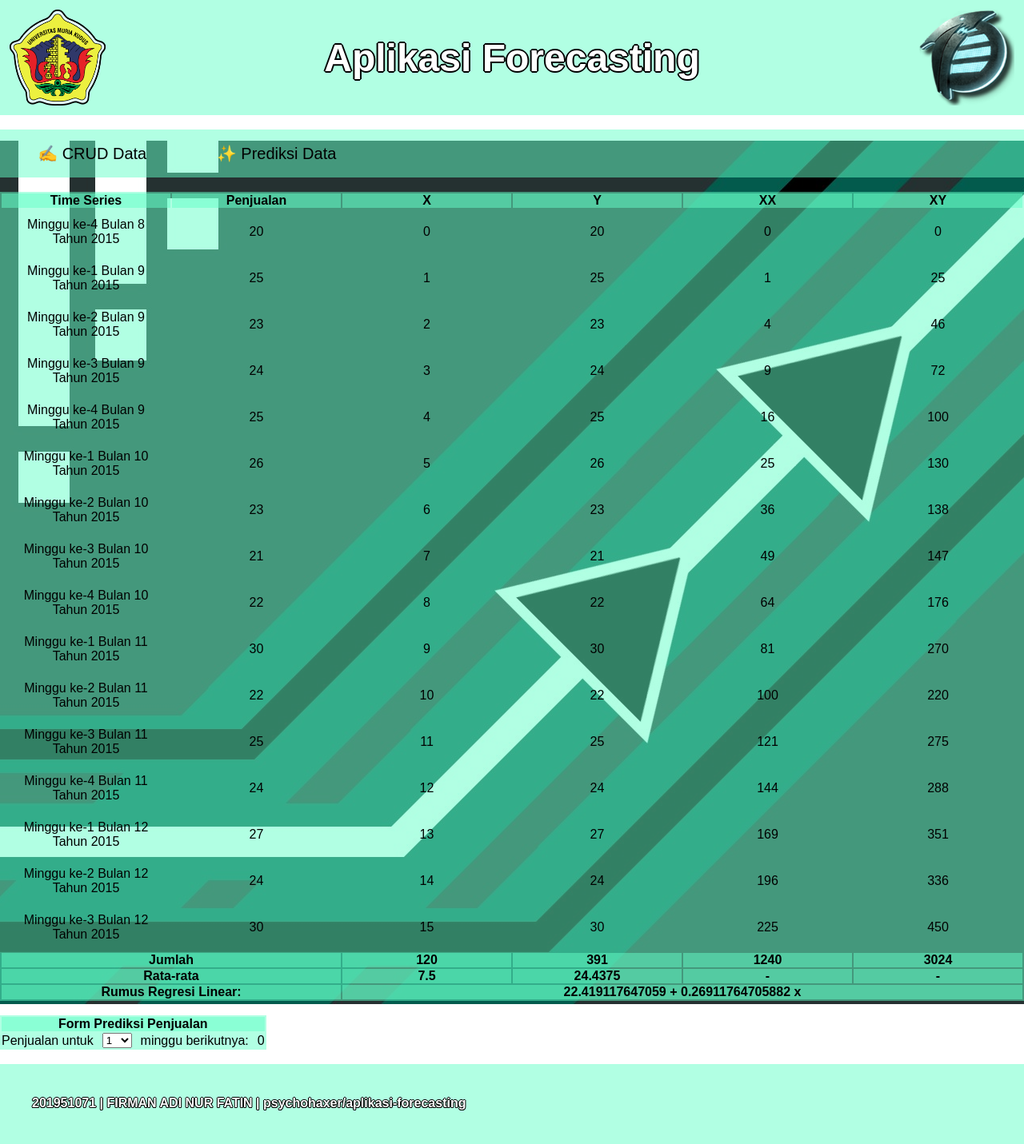
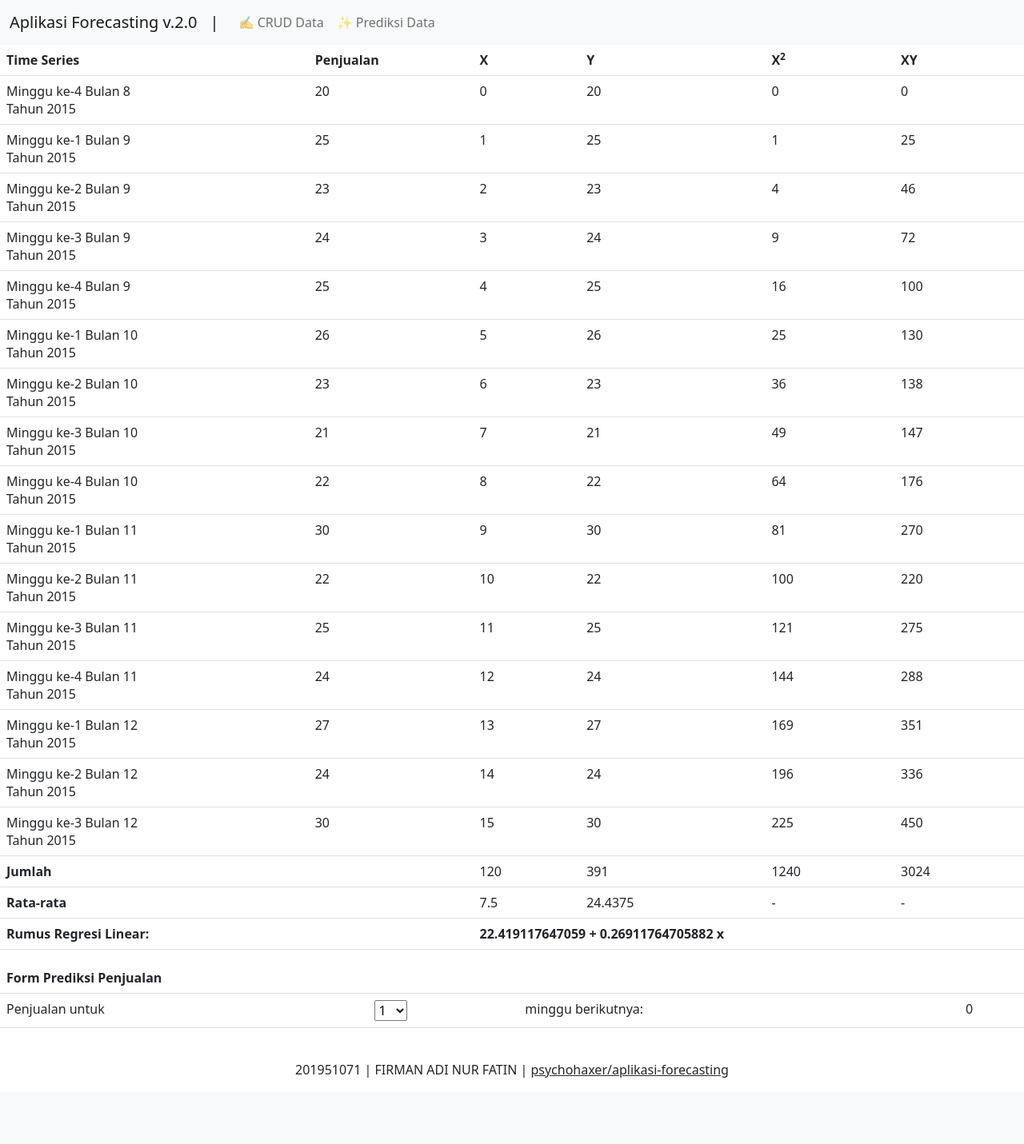
Before and after one commit to psychohaxer/aplikasi-forecasting-v2, a PHP site: page /perkiraan.php in a window 1280 px wide. Shown: the whole page at 80% size. After the commit the page ends 1348 px from the top, so only its background shows below. Run offline with PHP 8.4, Linux system fonts and the light colour scheme; data comes from the database, SQL or seed files in the repository; lists and menus that the app fills with data are empty.

Commit message:
tweaking almost done, I'm sleepy

```diff
--- /dev/null
+++ b/css/custom.css
@@ -0,0 +1,6 @@
+.kontainer{
+    margin-top: 50px;
+    margin-bottom: 50px;
+    margin-left: 50px;
+    margin-right: 50px;
+}
--- a/footer.php
+++ b/footer.php
@@ -1 +1,5 @@
-<div id="about"><h4> 201951071 | FIRMAN ADI NUR FATIN | <a id="repo" href="https://github.com/psychohaxer/aplikasi-forecasting">psychohaxer/aplikasi-forecasting</a></h4></div>
+        <div id="about" class="d-flex justify-content-center">
+            <p class="text-center">201951071 | FIRMAN ADI NUR FATIN | <a class="text-reset" href="https://github.com/psychohaxer/aplikasi-forecasting">psychohaxer/aplikasi-forecasting</a></p>
+        </div>
+    </body>
+</html>
--- a/header.php
+++ b/header.php
@@ -1,18 +1,51 @@
-<table border="0px" width="100%" id="kop">
-    <tr id=kop>
-        <td width="10%"><img src="img/Logo1.png" height="120px" width="120px" border="10px" id="kop"> </td>
-        <td width="80%" id="judul"> <h1 id="judul"><center> Aplikasi Forecasting </center></h1> </td>
-        <td width="10%"><img src="img/Logo2.png" height="120px" width="120px" border="10px" id="kop"> </td>
-    </tr>
-</table>
+<?php
+    include_once 'operation/penjualan.php';
+    include_once 'operation/backend_lihat.php';
+    include_once 'operation/backend_perkiraan.php'
+?>
 
-<br>
+<html>
+    <head>
+        <!-- Judul halaman -->
+        <title>Aplikasi Forecasting v.2.0</title>
 
-<nav id="header">
-    <ul id="navbar">
-        <a href="lihat.php"> <li>✍ CRUD Data </li> </a>
-        <a href="perkiraan.php"> <li>✨ Prediksi Data </li> </a>
-    </ul>
-</nav>
+        <!-- Mengatur pengkodean karakter dan viewport untuk responsivitas -->
+        <meta charset="utf-8">
+        <meta name="viewport" content="width=device-width, initial-scale=1">
 
-<br>
+        <!-- Memasukkan file CSS Bootstrap -->
+        <link rel="stylesheet" href="css/bootstrap.css">
+        <link rel="stylesheet" href="css/custom.css">
+
+        <!-- Mengatur favicon untuk situs web -->
+        <link rel="shortcut icon" href="img/favicon.ico" type="image/x-icon">
+
+        <script>
+            function hitung(value){
+                window.location.href="perkiraan.php?estimasi=" + value;
+            }
+        </script>
+    </head>
+    <body>
+        <nav class="navbar navbar-expand-lg navbar-light bg-light">
+            <div class="container-fluid">
+                <!-- Merek navbar -->
+                <a class="navbar-brand" href="#">Aplikasi Forecasting v.2.0</a>
+                <a class="navbar-brand" href="#">|</a>
+                <!-- Tombol toggle untuk tampilan responsif pada perangkat mobile -->
+                <button class="navbar-toggler" type="button" data-bs-toggle="collapse" data-bs-target="#navbarNav" aria-controls="navbarNav" aria-expanded="false" aria-label="Toggle navigation">
+                    <span class="navbar-toggler-icon"></span>
+                </button>
+                <!-- Daftar menu navbar -->
+                <div class="collapse navbar-collapse" id="navbarNav">
+                    <ul class="navbar-nav">
+                        <li class="nav-item">
+                            <a class="nav-link" href="lihat.php">✍ CRUD Data</a>
+                        </li>
+                        <li class="nav-item">
+                            <a class="nav-link" href="perkiraan.php">✨ Prediksi Data</a>
+                        </li>
+                    </ul>
+                </div>
+            </div>
+        </nav>
--- a/perkiraan.php
+++ b/perkiraan.php
@@ -1,84 +1,55 @@
-<?php
-    include_once 'operation/penjualan.php';
-    include_once 'operation/backend_perkiraan.php'
-?>
-
-<html>
-    <head>
-        <title> Aplikasi Forecasting </title>
-
-        <link rel="stylesheet" type="text/css" href="css/screen.css">
-        <link rel="stylesheet" type="text/css" href="css/object.css">
-        <link rel="stylesheet" type="text/css" href="css/style.css">
-
-        <style ="text/css">
-            body {
-                background-image:url("img/haihead.jpg");
-                background-repeat:no-repeat;
-                background-position:center;
-                background-attachment:fixed;
-            }
-        </style>
-
-        <link rel="shortcut icon" href="img/favicon.ico" type="image/x-icon">
-
-        <script>
-            function hitung(value){
-                window.location.href="perkiraan.php?estimasi=" + value;
-            }
-        </script>
-    </head>
-    <body>
-
         <?php include 'header.php' ?>
 
         <div id="datacontainer">
-            <table id="data">
+        <table id="data" class="table">
+            <thead>
                 <tr>
-                    <th id="judul"> Time Series </th>
-                    <th id="judul"> Penjualan </th>
-                    <th id="judul"> X </th>
-                    <th id="judul"> Y </th>
-                    <th id="judul"> XX </th>
-                    <th id="judul"> XY </th>
+                    <th scope="col">Time Series</th>
+                    <th scope="col">Penjualan</th>
+                    <th scope="col">X</th>
+                    <th scope="col">Y</th>
+                    <th scope="col">X<sup>2</sup></th>
+                    <th scope="col">XY</th>
                 </tr>
+            </thead>
+            <tbody>
                 <?php
                 $arrayData = Penjualan::readAllData();
-                    foreach ($arrayData as $data){
+                foreach ($arrayData as $data) {
                     ?>
-                <tr id="ramalan">
-                    <td id="ramalan"><aaa><?php echo "Minggu ke-" , $data->minggu , " Bulan " , $data->bulan , "<br>Tahun " , $data->tahun;?></aaa></td>
-                    <td id="ramalan"><aaa><?php echo $data->jumlah;?></aaa></td>
-                    <td id="ramalan"><aaa><?php echo $x;?></aaa></td>
-                    <td id="ramalan"><aaa><?php echo $data->jumlah;?></aaa></td>
-                    <td id="ramalan"><aaa><?php echo $x*$x;?></aaa></td>
-                    <td id="ramalan"><aaa><?php echo $data->jumlah
-                    *$x;
-                    $sx+=$x;
-                    $sy+=$data->jumlah;
-                    $sxx+=($x*$x);
-                    $sxy+=($data->jumlah*$x);
-                    $x++;?></aaa></td>
+                    <tr>
+                        <td><?php echo "Minggu ke-" , $data->minggu , " Bulan " , $data->bulan , "<br>Tahun " , $data->tahun; ?></td>
+                        <td><?php echo $data->jumlah; ?></td>
+                        <td><?php echo $x; ?></td>
+                        <td><?php echo $data->jumlah; ?></td>
+                        <td><?php echo $x * $x; ?></td>
+                        <td>
+                            <?php
+                            echo $data->jumlah * $x;
+                            $sx += $x;
+                            $sy += $data->jumlah;
+                            $sxx += ($x * $x);
+                            $sxy += ($data->jumlah * $x);
+                            $x++;
+                            ?>
+                        </td>
                     </tr>
                 <?php
                 }
                 ?>
-
-            </table>
-            <table id="data">
                 <tr>
-                    <th id="judul" colspan="2"> Jumlah </th>
-                    <th id="judul"> <?php echo $sx ?></th>
-                    <th id="judul"> <?php echo $sy ?></th>
-                    <th id="judul"> <?php echo $sxx ?></th>
-                    <th id="judul"> <?php echo $sxy ?></th>
+                    <th id="judul" colspan="2">Jumlah</th>
+                    <td id="judul"><?php echo $sx ?></td>
+                    <td id="judul"><?php echo $sy ?></td>
+                    <td id="judul"><?php echo $sxx ?></td>
+                    <td id="judul"><?php echo $sxy ?></td>
                 </tr>
                 <tr>
-                    <th id="judul" colspan="2"> Rata-rata </th>
-                    <th id="judul"> <?php echo ($sx/$x) ?></th>
-                    <th id="judul"> <?php echo ($sy/$x) ?></th>
-                    <th id="judul"> - </th>
-                    <th id="judul"> - </th>
+                    <th id="judul" colspan="2">Rata-rata</th>
+                    <td id="judul"><?php echo ($sx/$x) ?></td>
+                    <td id="judul"><?php echo ($sy/$x) ?></td>
+                    <td id="judul">-</td>
+                    <td id="judul">-</td>
                 </tr>
                 <?php
                 $no = $x;
@@ -86,12 +57,13 @@
                 $b0 = ($sy/$no) - ($b1*($sx/$no));
                 ?>
                 <tr>
-                    <th id="judul" colspan="2"> Rumus Regresi Linear: </th>
-                    <th id="judul" colspan="4"> <?php echo "$b0 + $b1 x"; ?> </th>
+                    <th id="judul" colspan="2">Rumus Regresi Linear:</th>
+                    <th id="judul" colspan="4"><?php echo "$b0 + $b1 x"; ?></th>
                 </tr>
+            </tbody>
         </table>
+
         </div>
-
 
         <?php
             if(isset($_GET['estimasi'])){
@@ -101,30 +73,31 @@
             }
         ?>
 
-        <br>
         <div id="predicont">
-            <table id="prediksidata">
-                <th id="judul" colspan="4"> Form Prediksi Penjualan </th>
-                <tr width="fit-content">
-                    <td width="fit-content"> Penjualan untuk &nbsp</td>
-
-                    <td width="fit-content"> <select id="dropdown" name="minggu" form="prediksi" method="POST" onchange="hitung(this.value)">
-                        <option value="1" <?php echo $estimasi['1'] ?> > 1 </option>
-                        <option value="2" <?php echo $estimasi['2'] ?> > 2 </option>
-                        <option value="3" <?php echo $estimasi['3'] ?> > 3 </option>
-                        <option value="4" <?php echo $estimasi['4'] ?> > 4 </option>
-                        <option value="5" <?php echo $estimasi['5'] ?> > 5 </option>
-                        <option value="6" <?php echo $estimasi['6'] ?> > 6 </option>
-                        <option value="7" <?php echo $estimasi['7'] ?> > 7 </option>
-                        <option value="8" <?php echo $estimasi['8'] ?> > 8 </option>
-                        <option value="9" <?php echo $estimasi['9'] ?> > 9 </option>
-                        <option value="10" <?php echo $estimasi['10'] ?>> 10 </option>
-                    </select> </td>
-                    <td width="fit-content">&nbsp minggu berikutnya: &nbsp</td>
-                    <td width="fit-content"> <?php echo $prediksi; ?> </td>
+            <table id="prediksidata" class="table">
+                <th id="judul" colspan="4">Form Prediksi Penjualan</th>
+                <tr>
+                    <td width="fit-content">Penjualan untuk&nbsp;</td>
+                    <td width="fit-content">
+                        <select id="dropdown" name="minggu" form="prediksi" method="POST" onchange="hitung(this.value)">
+                            <option value="1" <?php echo $estimasi['1'] ?>>1</option>
+                            <option value="2" <?php echo $estimasi['2'] ?>>2</option>
+                            <option value="3" <?php echo $estimasi['3'] ?>>3</option>
+                            <option value="4" <?php echo $estimasi['4'] ?>>4</option>
+                            <option value="5" <?php echo $estimasi['5'] ?>>5</option>
+                            <option value="6" <?php echo $estimasi['6'] ?>>6</option>
+                            <option value="7" <?php echo $estimasi['7'] ?>>7</option>
+                            <option value="8" <?php echo $estimasi['8'] ?>>8</option>
+                            <option value="9" <?php echo $estimasi['9'] ?>>9</option>
+                            <option value="10" <?php echo $estimasi['10'] ?>>10</option>
+                        </select>
+                    </td>
+                    <td width="fit-content">&nbsp;minggu berikutnya:&nbsp;</td>
+                    <td width="fit-content"><?php echo $prediksi; ?></td>
                 </tr>
             </table>
         </div>
+
 
         <br>
 
```
Also changed, not shown: lihat.php (+54 -67 lines). Lines whose indentation alone changed are shown as unchanged.
